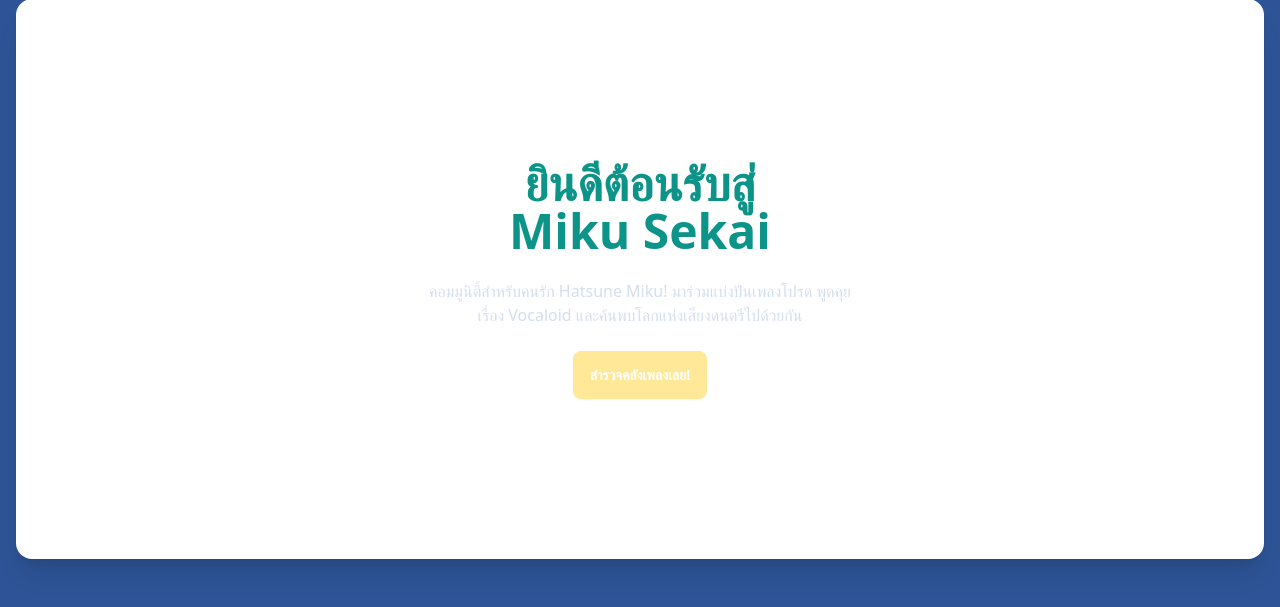
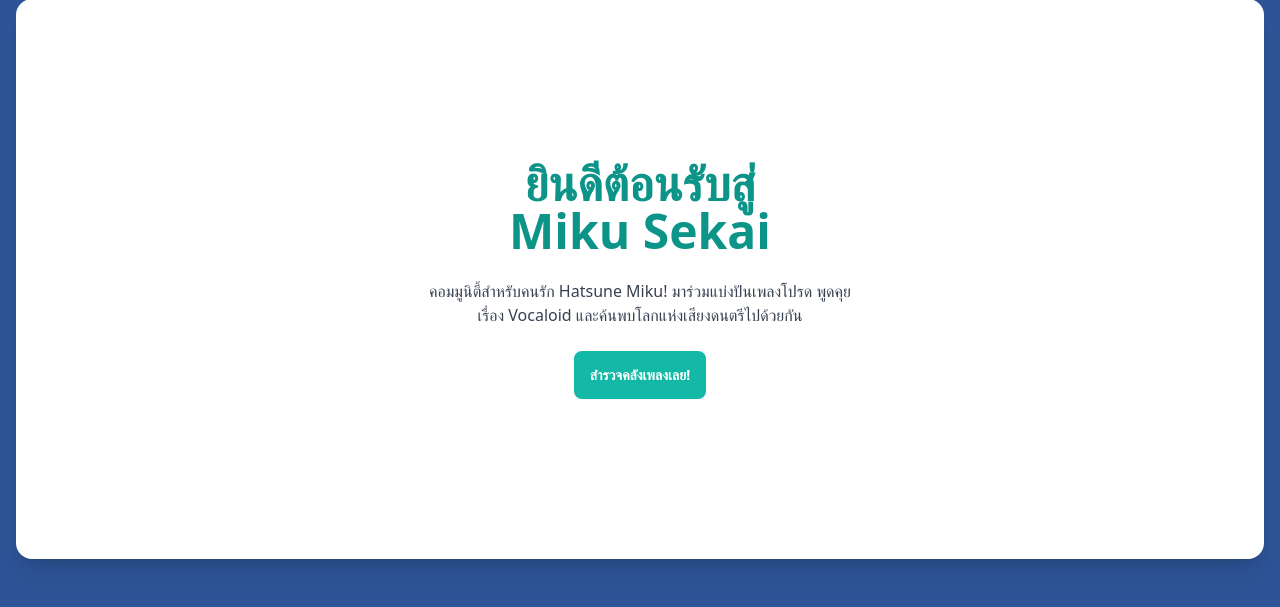
Before and after one commit to blaxlit/Miku_Sekai, a Flask app: page / in a window 1280 px wide. Shown: the part 113-720 px from the top of the page. Run offline with Flask 3, Linux system fonts and the light colour scheme; some libraries are stand-ins or nearby versions.

Commit message:
style: improve text readability and button color on home page

```diff
--- a/templates/index.html
+++ b/templates/index.html
@@ -5,8 +5,14 @@
     <div class="hero-content text-center">
       <div class="max-w-md">
         <h1 class="text-5xl font-bold text-teal-600">ยินดีต้อนรับสู่ <br> Miku Sekai</h1>
-        <p class="py-6">คอมมูนิตี้สำหรับคนรัก Hatsune Miku! มาร่วมแบ่งปันเพลงโปรด พูดคุยเรื่อง Vocaloid และค้นพบโลกแห่งเสียงดนตรีไปด้วยกัน</p>
-        <button class="btn btn-accent text-white">สำรวจคลังเพลงเลย!</button>
+
+        <p class="py-6 text-gray-700 font-medium">
+          คอมมูนิตี้สำหรับคนรัก Hatsune Miku! มาร่วมแบ่งปันเพลงโปรด พูดคุยเรื่อง Vocaloid และค้นพบโลกแห่งเสียงดนตรีไปด้วยกัน
+        </p>
+
+        <button class="btn border-none bg-teal-500 hover:bg-teal-600 text-white font-bold">
+          สำรวจคลังเพลงเลย!
+        </button>
       </div>
     </div>
 </div>
```
